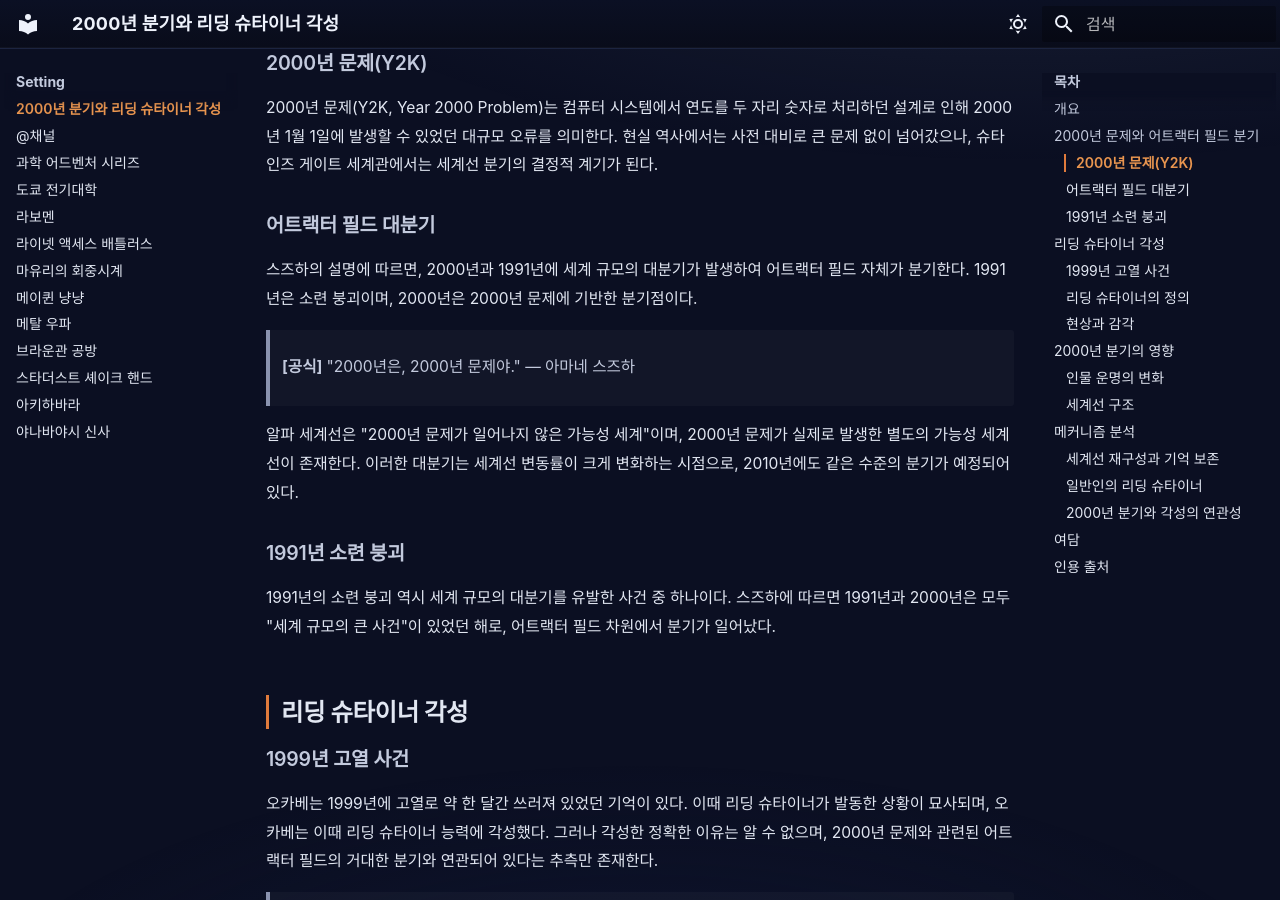
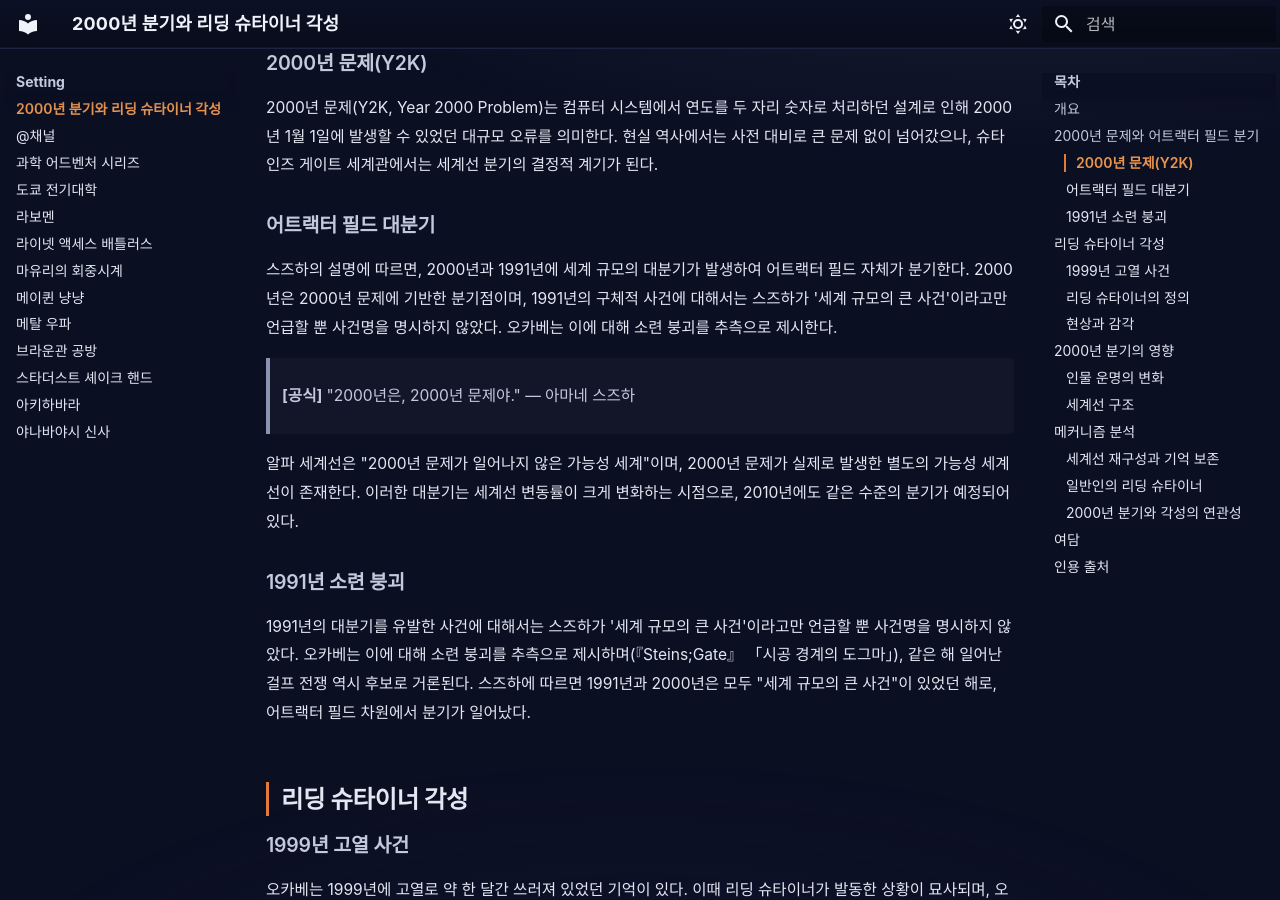
Before and after one commit to sgwiki/sgwiki.github.io, an MkDocs documentation site: the page built from wiki/setting/2000년-분기와-리딩-슈타이너-각성.md, in a window 1280 px wide and 900 px high, scrolled down 563 px. Built offline with MkDocs 1.6.1 and Material for MkDocs 9.7.7, drawn with Linux system fonts in a browser that asks for light colours; some web fonts are replaced; some of the changed text lies outside the part shown.

Commit message:
fix(wiki): 2000년-분기와-리딩-슈타이너-각성 — P10 b71410e4 패치 적용

```diff
--- a/wiki/setting/2000년-분기와-리딩-슈타이너-각성.md
+++ b/wiki/setting/2000년-분기와-리딩-슈타이너-각성.md
@@ -20,7 +20,7 @@ description: "2000년 분기와 리딩 슈타이너 각성은 《Steins;Gate》
 
 ### 어트랙터 필드 대분기
 
-스즈하의 설명에 따르면, 2000년과 1991년에 세계 규모의 대분기가 발생하여 어트랙터 필드 자체가 분기한다. 1991년은 소련 붕괴이며, 2000년은 2000년 문제에 기반한 분기점이다.
+스즈하의 설명에 따르면, 2000년과 1991년에 세계 규모의 대분기가 발생하여 어트랙터 필드 자체가 분기한다. 2000년은 2000년 문제에 기반한 분기점이며, 1991년의 구체적 사건에 대해서는 스즈하가 '세계 규모의 큰 사건'이라고만 언급할 뿐 사건명을 명시하지 않았다. 오카베는 이에 대해 소련 붕괴를 추측으로 제시한다.
 
 > **[공식]** "2000년은, 2000년 문제야." — 아마네 스즈하
 
@@ -28,7 +28,7 @@ description: "2000년 분기와 리딩 슈타이너 각성은 《Steins;Gate》
 
 ### 1991년 소련 붕괴
 
-1991년의 소련 붕괴 역시 세계 규모의 대분기를 유발한 사건 중 하나이다. 스즈하에 따르면 1991년과 2000년은 모두 "세계 규모의 큰 사건"이 있었던 해로, 어트랙터 필드 차원에서 분기가 일어났다.
+1991년의 대분기를 유발한 사건에 대해서는 스즈하가 '세계 규모의 큰 사건'이라고만 언급할 뿐 사건명을 명시하지 않았다. 오카베는 이에 대해 소련 붕괴를 추측으로 제시하며(『Steins;Gate』 「시공 경계의 도그마」), 같은 해 일어난 걸프 전쟁 역시 후보로 거론된다. 스즈하에 따르면 1991년과 2000년은 모두 "세계 규모의 큰 사건"이 있었던 해로, 어트랙터 필드 차원에서 분기가 일어났다.
 
 ## 리딩 슈타이너 각성
 
@@ -100,7 +100,7 @@ description: "2000년 분기와 리딩 슈타이너 각성은 《Steins;Gate》
 
 - 오카베가 붙인 "리딩 슈타이너"라는 명칭은 중2병적인 조어이나, 능력 자체는 실제로 존재한다. 공식 설정집에 따르면 오카베가 어렸을 때인 세계선 분기점 1999년에 심각한 열을 앓아서 발현한 능력이다.
 - 스즈하에 따르면 2010년 역시 타임머신 개발 성공이라는 "지진과 같은 사건"으로 인해 어트랙터 필드 레벨의 대분기가 일어난다.
-- 2000년 분기는 Y2K 외에도 세계 규모의 사건으로서, 1991년 소련 붕괴와 함께 세계선 구조를 결정짓는 거대한 분기점으로 작용한다.
+- 2000년 분기는 Y2K 외에도 세계 규모의 사건으로서, 1991년 대분기(소련 붕괴 또는 걸프 전쟁이 후보로 거론됨)와 함께 세계선 구조를 결정짓는 거대한 분기점으로 작용한다. 단 1991년 사건의 정확한 정체는 캐논에서 명시되지 않았다.
 
 ## 인용 출처
 
```
